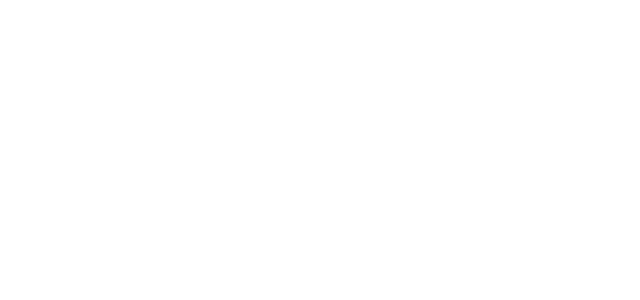
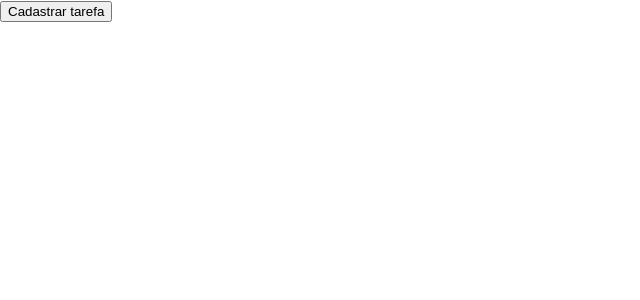
Before and after one commit to GustavoSFer/Ebytr-Trybe, a React (Create React App) app in the folder front-end/: page / in a window 1280 px wide. Shown: the top 300 px of the page, without its empty margins (0-640 px from the left). Built offline with nearby package versions, Linux system fonts and the light colour scheme.

Commit message:
Feat: Criando um botão

```diff
--- /dev/null
+++ b/front-end/src/Components/ButtonGeneric.jsx
@@ -0,0 +1,11 @@
+import React from 'react';
+
+function ButtonGeneric({ click, children }) {
+  return (
+    <button type='button' onClick={ click } >
+      { children }
+    </button>
+  );
+};
+
+export default ButtonGeneric;
--- a/front-end/src/Pages/Task.jsx
+++ b/front-end/src/Pages/Task.jsx
@@ -1,9 +1,19 @@
 import React from 'react';
+import ButtonGeneric from '../Components/ButtonGeneric';
 
 function Task() {
+  const hadleClick = () => {
+    console.log('foi clicado');
+  }
+
   return (
     <main>
+      <section>
+        <ButtonGeneric click={ hadleClick }>Cadastrar tarefa</ButtonGeneric>
+      </section>
+      <section>
 
+      </section>
     </main>
   );
 };
```
